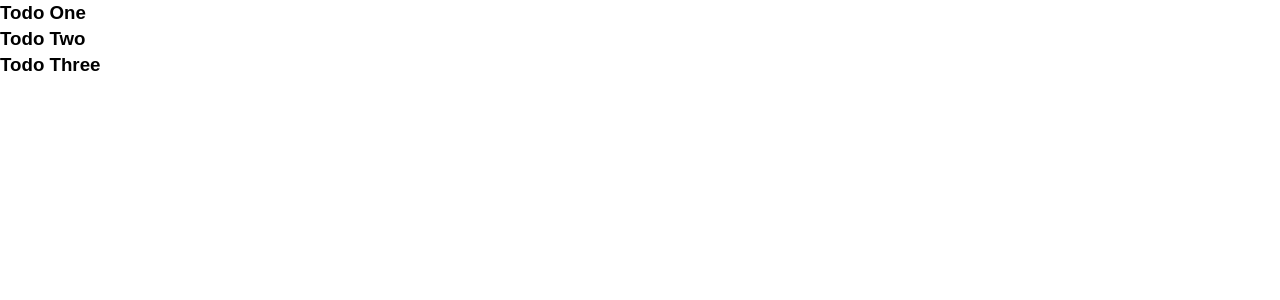
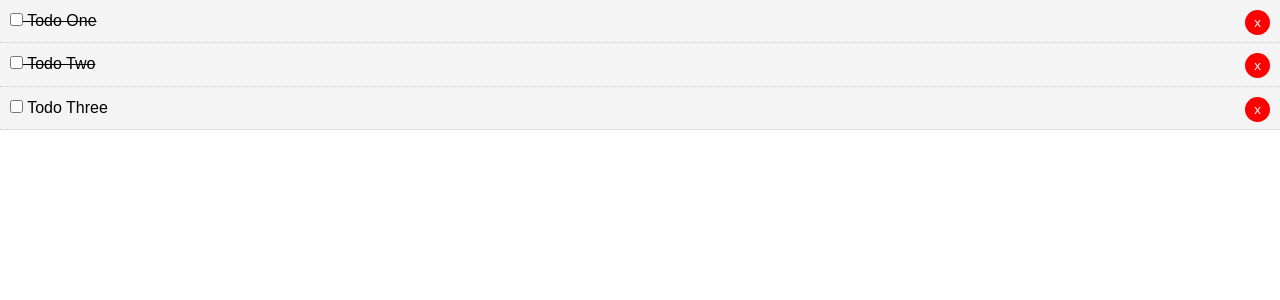
Before and after one commit to atkhamov/vue_todo_list, a Vue app: page / in a window 1280 px wide. Shown: the top 300 px of the page. Built offline with nearby package versions, Linux system fonts and the light colour scheme.

Commit message:
fourth commit - add TodoItem.vue -- played with some features

```diff
--- a/src/App.vue
+++ b/src/App.vue
@@ -19,7 +19,7 @@
         {
           id: 1,
           title: "Todo One",
-          completed: false
+          completed: true
         },
         {
           id: 2,
--- /dev/null
+++ b/src/components/TodoItem.vue
@@ -0,0 +1,45 @@
+<template>
+   <div class="todo-item" v-bind:class="{'is-complete':todo.completed}">
+      <p>
+         <input type="checkbox" v-on:change="markComplete">
+         {{todo.title}}
+         <button @click="$emit('del-todo', todo.id)" class="del">x</button>
+      </p>
+   </div>
+</template>
+
+
+<script>
+export default {
+   name: "TodoItem",
+   props: ["todo"],
+   methods:{
+      markComplete(){
+         this.todo.completed = !this.todo.completed;
+      }
+   }
+}
+</script>
+
+
+<style>
+   .todo-item{
+      background: #f4f4f4;
+      padding: 10px;
+      border-bottom: 1px #ccc dotted;
+   }
+
+   .is-complete{
+      text-decoration: line-through;
+   }
+
+   .del{
+      background: #ff0000;
+      color: #fff;
+      border: none;
+      padding: 5px 9px;
+      border-radius: 50%;
+      cursor: pointer;
+      float: right;
+   }
+</style>
--- a/src/components/Todos.vue
+++ b/src/components/Todos.vue
@@ -2,15 +2,19 @@
 <template>
    <div>
       <div v-bind:key="todo.id" v-for="todo in todos">
-         <h3>{{todo.title}}</h3>
+         <TodoItem v-bind:todo="todo" v-on:del-todo="$emit('del-todo', todo.id)"/>
       </div>
    </div>
 </template>
 
 // Start SCRIPT
 <script>
+import TodoItem from './TodoItem.vue';
 export default {
    name: "Todos",
+   components:{
+      TodoItem
+   },
    props: ["todos"]
 }
 </script>
```
